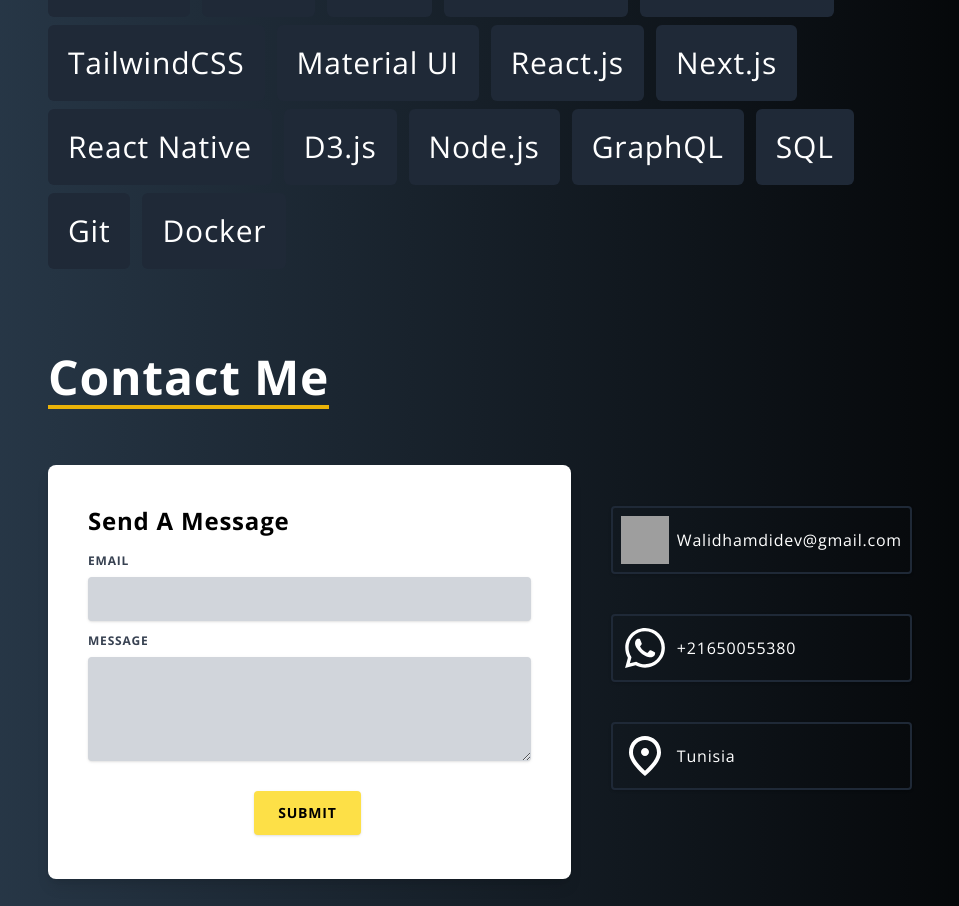
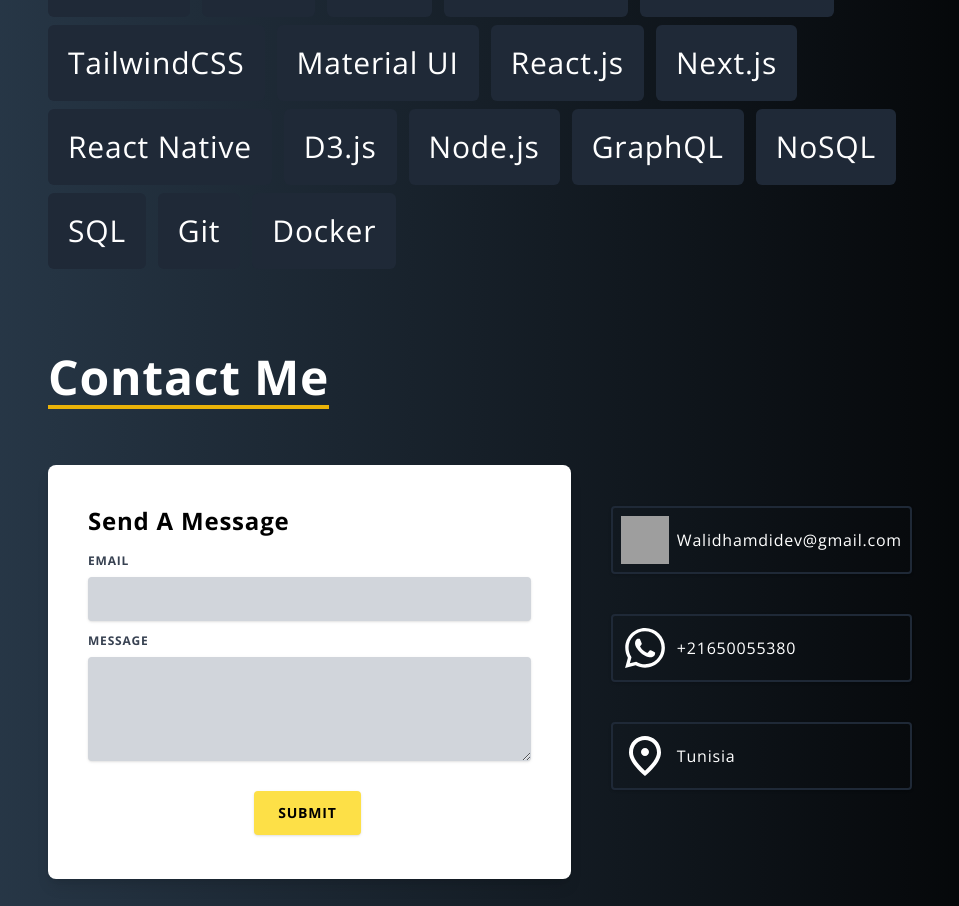
Before and after one commit to Walidhamdidev/Next.js_portfolio, a Next.js app: page / in a window 1280 px wide. Shown: the part 2035-2941 px from the top of the page, without its empty margins (160-1119 px from the left). Built offline with nearby package versions, Linux system fonts and the light colour scheme; grey boxes are pictures that could not be loaded.

Commit message:
skills section

```diff
--- a/components/Skills.js
+++ b/components/Skills.js
@@ -15,6 +15,7 @@ const Skills = () => {
     { skill: "D3.js" },
     { skill: "Node.js" },
     { skill: "GraphQL" },
+    { skill: "NoSQL" },
     { skill: "SQL" },
     { skill: "Git" },
     { skill: "Docker" },
```
